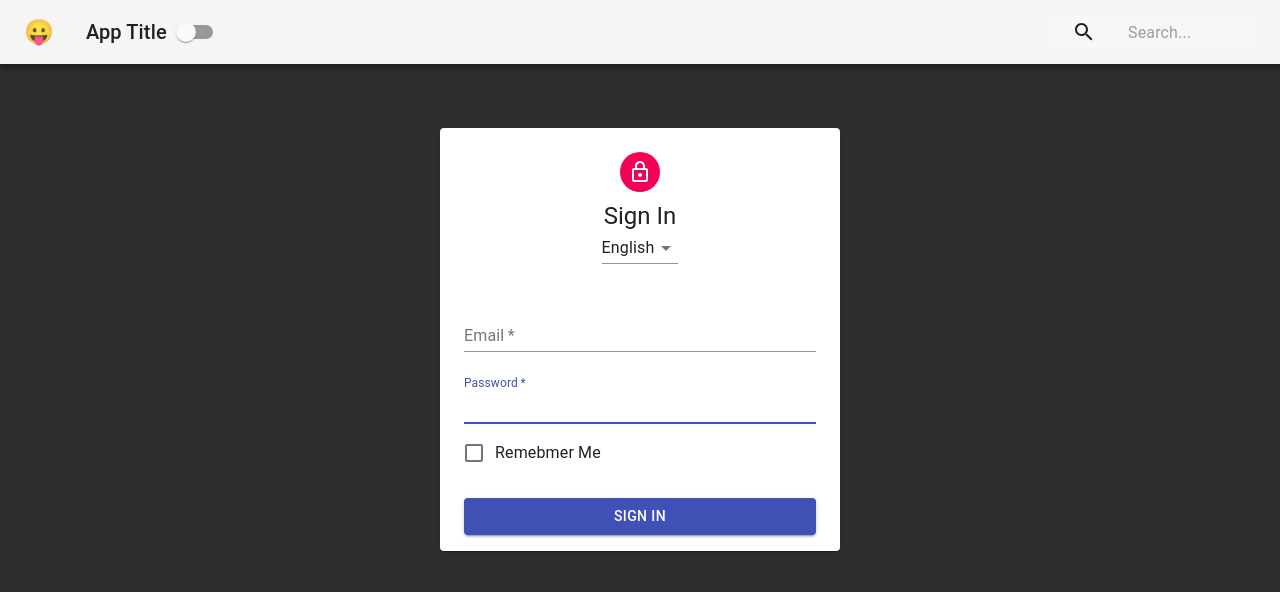
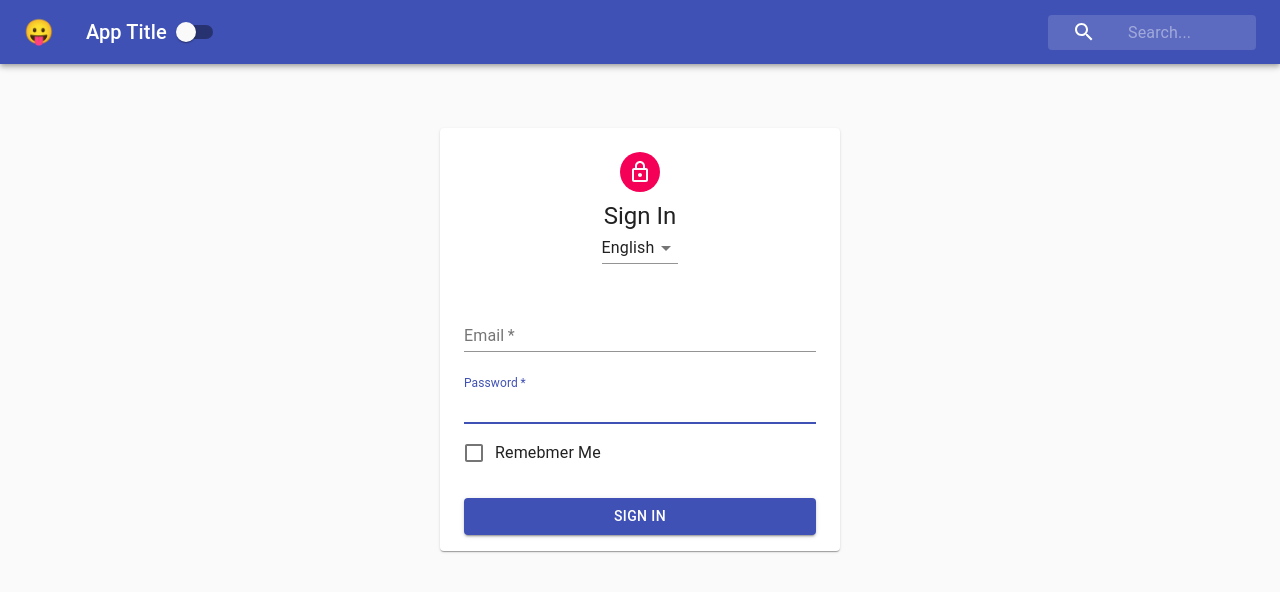
Before and after one commit to Decomplosed/react-context-app, a React (Create React App) app: page / in a window 1280 px wide. Shown: the top 592 px of the page. Built offline with nearby package versions, Linux system fonts and the light colour scheme.

Commit message:
set isDarkMode to be false by default

```diff
--- a/src/contexts/ThemeContext.js
+++ b/src/contexts/ThemeContext.js
@@ -5,7 +5,7 @@ export const ThemeContext = createContext()
 export class ThemeProvider extends Component {
   constructor(props) {
     super(props)
-    this.state = { isDarkMode: true }
+    this.state = { isDarkMode: false }
     this.toggleTheme = this.toggleTheme.bind(this)
   }
 
```
